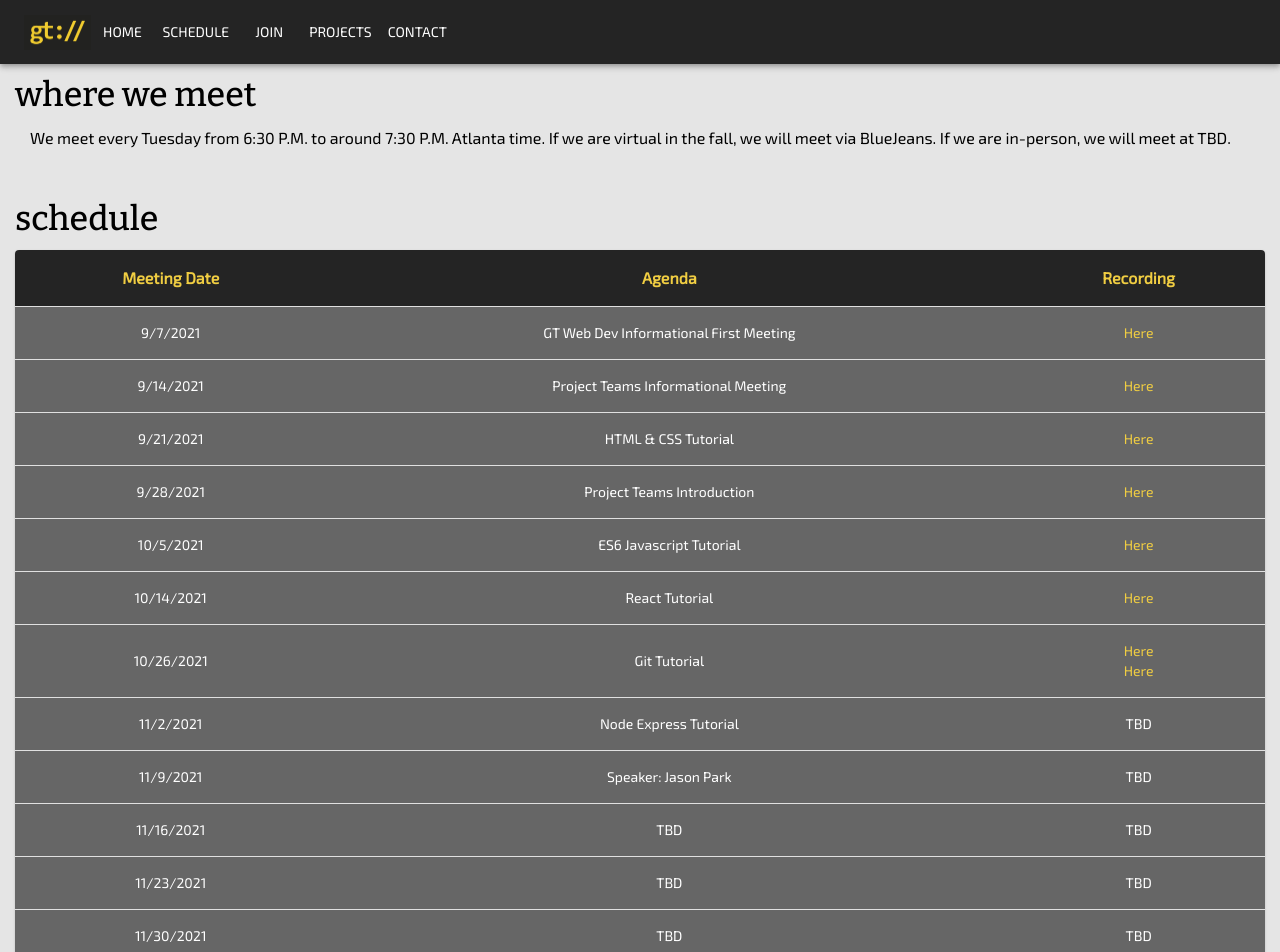
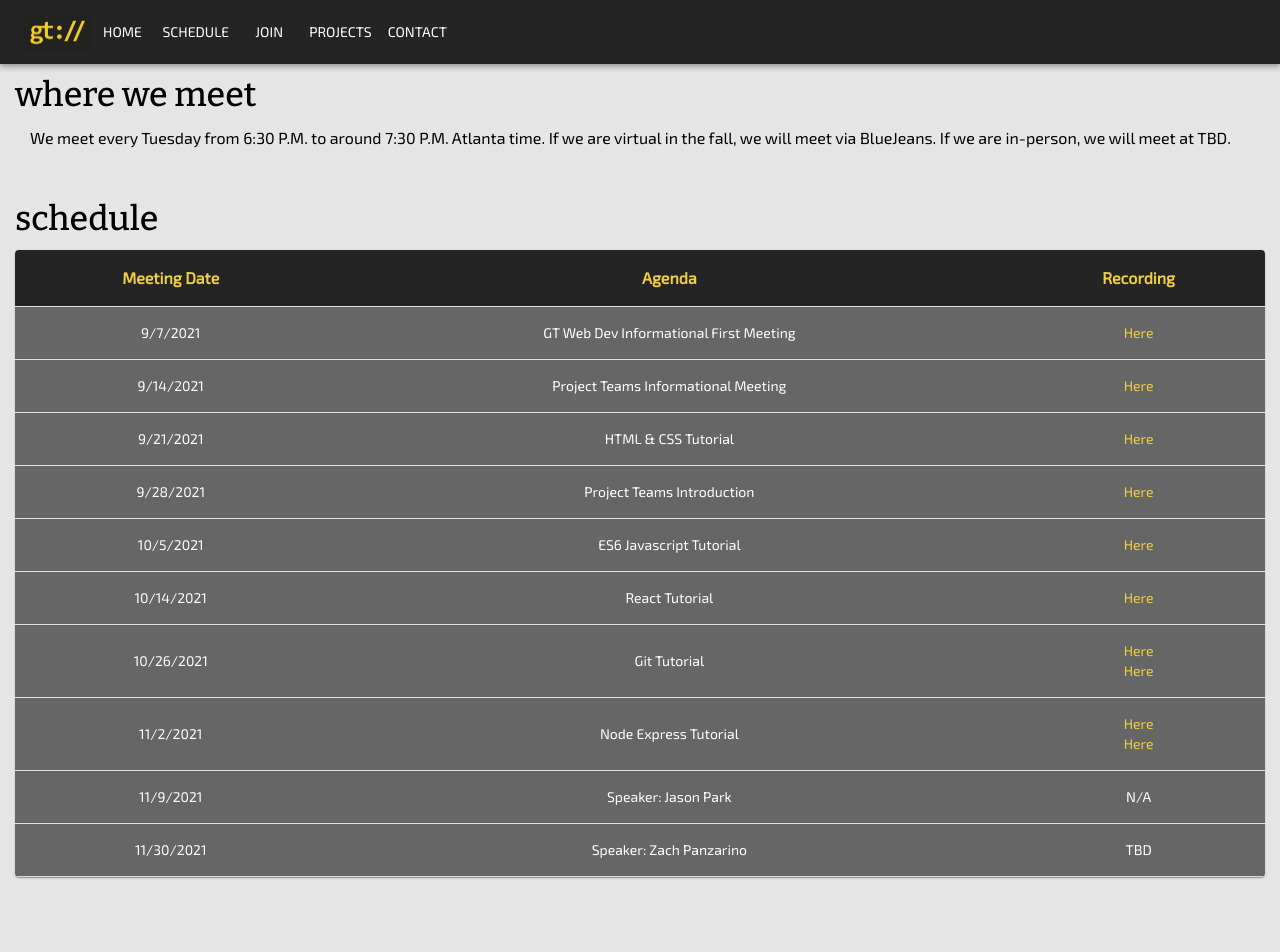
Before and after one commit to nicodemota/gt-webdev-website, a Next.js app: page /schedule in a window 1280 px wide. Shown: the top 952 px of the page. After the commit the page ends 887 px from the top, so only its background shows below. Built offline with nearby package versions, Linux system fonts and the light colour scheme.

Commit message:
Update schedule

```diff
--- a/data/scheduleData.js
+++ b/data/scheduleData.js
@@ -40,26 +40,17 @@ let scheduleData = [
     {
         "date": "11/2/2021",
         "agenda": "Node Express Tutorial",
-        "link": "TBD"
+        "link": "https://drive.google.com/file/d/1O7PhdUbBz4VXlT8LBrDNlfp01I9pY-Pe/view?usp=sharing",
+        "link2": "https://drive.google.com/file/d/1SuJmMWBqOyuMo1YDEPj0KQJorkTTv1gs/view?usp=sharing"
     },
     {
         "date": "11/9/2021",
         "agenda": "Speaker: Jason Park",
-        "link": "TBD"
-    },
-    {
-        "date": "11/16/2021",
-        "agenda": "TBD",
-        "link": "TBD"
-    },
-    {
-        "date": "11/23/2021",
-        "agenda": "TBD",
-        "link": "TBD"
+        "link": "N/A"
     },
     {
         "date": "11/30/2021",
-        "agenda": "TBD",
+        "agenda": "Speaker: Zach Panzarino",
         "link": "TBD"
     }
 ];
--- a/pages/schedule.js
+++ b/pages/schedule.js
@@ -55,11 +55,11 @@ class SchedTable extends Component {
                             <TableCell align="center" className="schedTableCell">{row.date}</TableCell>
                             <TableCell align="center" className="schedTableCell">{row.agenda}</TableCell>
                             <TableCell align="center" className="schedTableCell">
-                                {row.link === "TBD" ? "TBD"
+                                {(row.link === "TBD" || row.link === "N/A") ? row.link
                                 :
                                     <>
-                                        <a href={row.link} style={{ display: "block" }}>Here</a>
-                                        {row.link2 ? <a href={row.link2} style={{ display: "block" }}>Here</a> : ""}
+                                        <a href={row.link} style={{ display: "block" }} target="_blank">Here</a>
+                                        {row.link2 ? <a href={row.link2} style={{ display: "block" }} target="_blank">Here</a> : ""}
                                     </>
                                 }
                             </TableCell>
```
